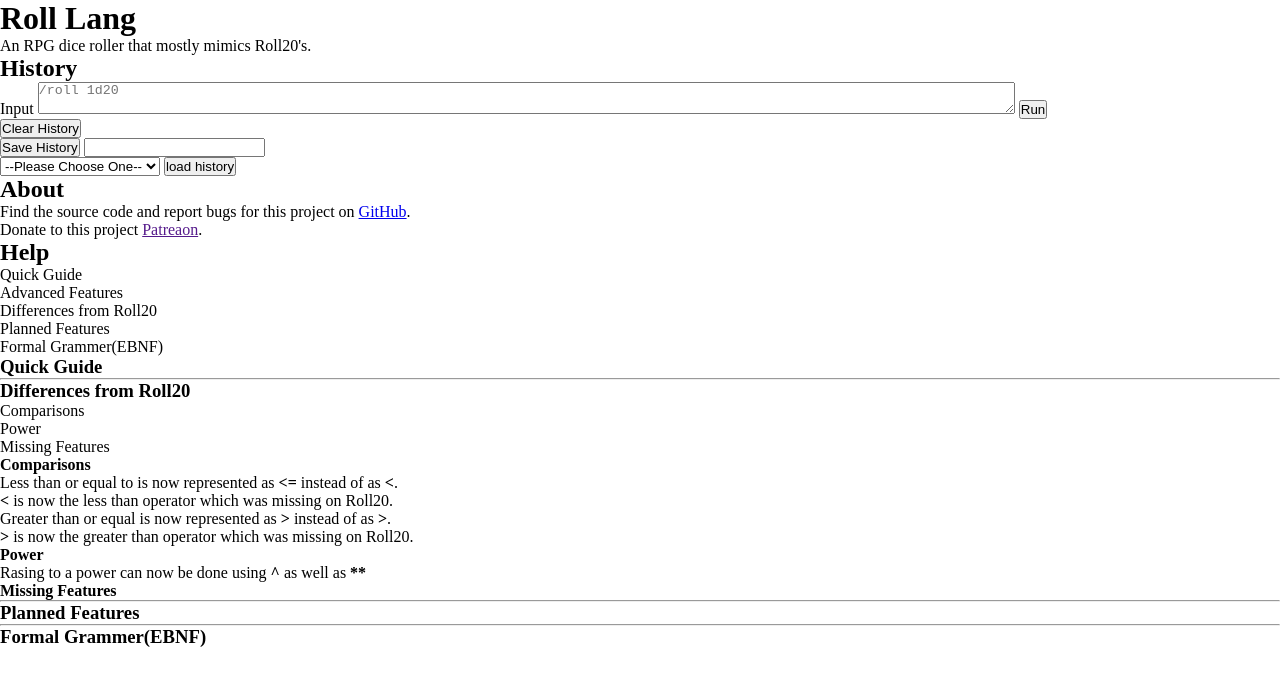
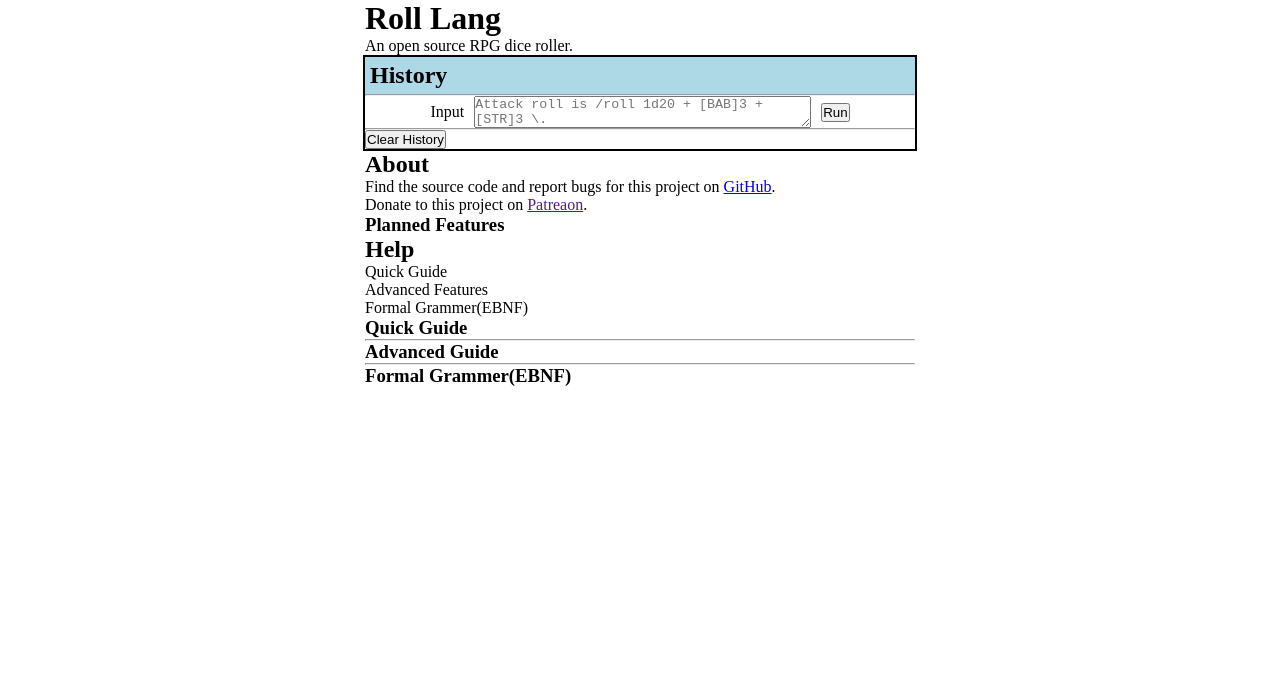
Before and after one commit to jacobguenther/roll_lang, a website built with webpack: page index.html in a window 1280 px wide. Built offline with nearby package versions, Linux system fonts and the light colour scheme.

Commit message:
Move planned features to about.

```diff
--- a/index.html
+++ b/index.html
@@ -4,25 +4,32 @@
 	<meta charset="UTF-8" />
 	<meta name="viewport" content="width=device-width, initial-scale=1.0" />
 </head>
-<body>
-	<header>
+<body id="page-container">
+	<header class="grid-item">
 		<h1>Roll Lang</h1>
-		<p>An RPG dice roller that mostly mimics Roll20's.</p>
+		<p>An open source RPG dice roller.</p>
 		<noscript>This webpage requires javascript and WebAssembly to run. Please enable javascript or if your browser does not support WebAssembly consider using Firefox, Chrome, Edge or Safari.</noscript>
 	</header>
 
-	<form action="javascript:void(0);" onsubmit="RollLang.run()">
-		<section>
+	<form id="roll-lang-form" class="grid-item" action="javascript:void(0);" onsubmit="RollLang.run()">
+		<section id="history-section">
 			<h2>History</h2>
 			<ul id="history">
 			</ul>
 		</section>
-		<label for="source">Input</label>
-		<textarea id="source" name="source" placeholder="/roll 1d20" cols="120" rows="2"></textarea>
-		<input type="submit" value="Run"></input>
-		<br>
+		<hr>
+		<div id="input-container">
+			<label id="input-label" for="input-textarea">Input</label>
+			<textarea id="input-textarea"
+				name="input-textarea"
+				placeholder="Attack roll is /roll 1d20 + [BAB]3 + [STR]3 \."
+				cols="40"
+				rows="2"></textarea>
+			<input id="input-submit" type="submit" value="Run"></input>
+		</div>
+		<hr>
 		<input type="button" value="Clear History" onclick="RollLang.clearHistory()"></input>
-		<br>
+		<!--
 		<input type="button" value="Save History" onclick="RollLang.saveHistory()"></input>
 		<input type="text" id="save history name" name="save history name"></input>
 		<br>
@@ -30,24 +37,25 @@
 			<option value="">--Please Choose One--</option>
 		</select>
 		<input type="button" id="load history" value="load history"></input>
+		-->
 	</form>
 
-	<article>
+	<article class="grid-item">
 		<header>
 			<h2>About</h2>
 		</header>
 		<p>Find the source code and report bugs for this project on <a href="https://github.com/jacobguenther/roll_lang">GitHub</a>.</p>
-		<p>Donate to this project <a href="">Patreaon</a>.</p>
+		<p>Donate to this project on <a href="">Patreaon</a>.</p>
+		<h3>Planned Features</h3>
+		<p></p>
 	</article>
-	<article>
+	<articl class="grid-item"e>
 		<header>
 			<h2>Help</h2>
 			<nav>
 				<ul>
 					<li>Quick Guide</li>
 					<li>Advanced Features</li>
-					<li>Differences from Roll20</li>
-					<li>Planned Features</li>
 					<li>Formal Grammer(EBNF)</li>
 				</ul>
 			</nav>
@@ -58,27 +66,7 @@
 		</section>
 		<hr>
 		<section>
-			<h3>Differences from Roll20</h3>
-			<nav>
-				<ul>
-					<li>Comparisons</li>
-					<li>Power</li>
-					<li>Missing Features</li>
-				</ul>
-			</nav>
-			<h4>Comparisons</h4>
-			<p>Less than or equal to is now represented as <strong>&lt;=</strong> instead of as <strong>&lt;</strong>.</p>
-			<p><strong>&lt;</strong> is now the less than operator which was missing on Roll20.</p>
-			<p>Greater than or equal is now represented as <strong>&gt;</strong> instead of as <strong>></strong>.</p>
-			<p><strong>&gt;</strong> is now the greater than operator which was missing on Roll20.</p>
-			<h4>Power</h4>
-			<p>Rasing to a power can now be done using <strong>^</strong> as well as <strong>**</strong></p>
-			<h4>Missing Features</h4>
-			<p></p>
-		</section>
-		<hr>
-		<section>
-			<h3>Planned Features</h3>
+			<h3>Advanced Guide</h3>
 			<p></p>
 		</section>
 		<hr>
@@ -88,7 +76,7 @@
 		</section>
 	</article>
 
-	<footer>
+	<footer class="grid-item">
 
 	</footer>
 	</body>
```
